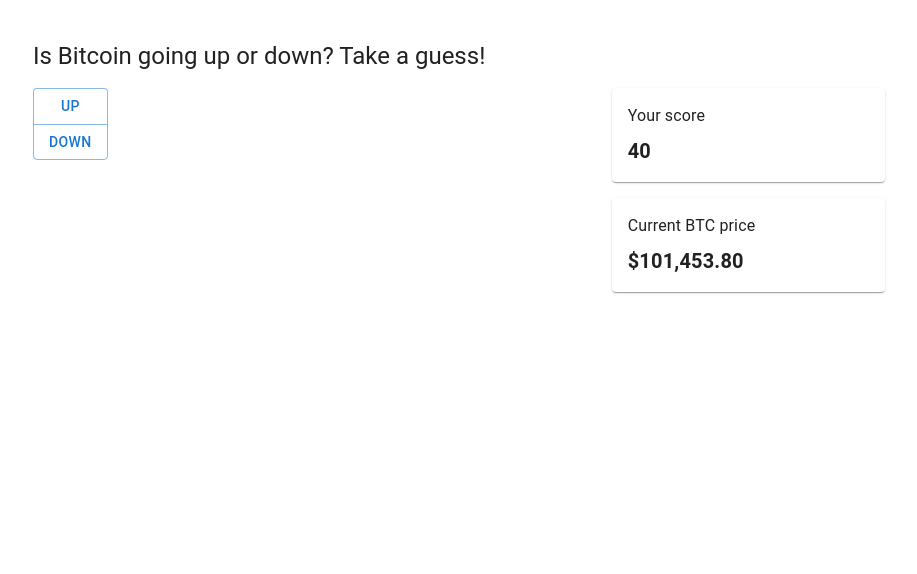
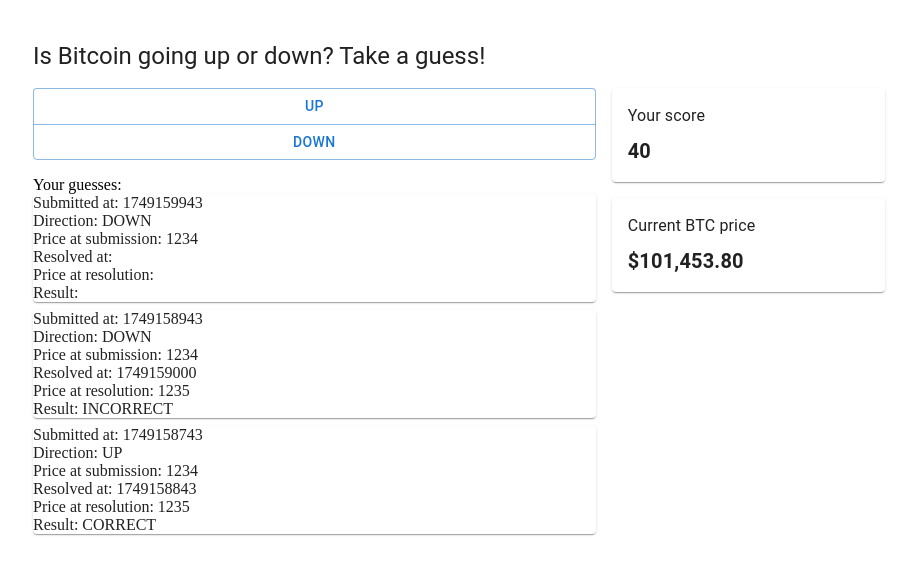
Before and after one commit to Iguana9735/place-your-bets, a React (Vite) app in the folder frontend/: page / in a window 1280 px wide. Shown: the top 574 px of the page, without its empty margins (181-1098 px from the left). Built offline with nearby package versions, Linux system fonts and the light colour scheme.

Commit message:
Crudely display guesses

```diff
--- a/frontend/src/App.tsx
+++ b/frontend/src/App.tsx
@@ -1,6 +1,7 @@
 import {Button, ButtonGroup, Container, Grid, Stack, styled,} from "@mui/material";
-import PriceDisplay from "./PriceDisplay.tsx";
-import ScoreDisplay from "./ScoreDisplay.tsx";
+import PriceDisplay from "./components/PriceDisplay.tsx";
+import ScoreDisplay from "./components/ScoreDisplay.tsx";
+import GuessList from "./components/GuessList.tsx";
 
 function App() {
 
@@ -15,7 +16,10 @@
                         <Title> Is Bitcoin going up or down? Take a guess! </Title>
                     </Grid>
                     <Grid size={8}>
-                        <GuessButtons/>
+                        <Stack spacing={2}>
+                            <GuessButtons/>
+                            <GuessList/>
+                        </Stack>
                     </Grid>
                     <Grid size={4}>
                         <Stack spacing={2}>
--- /dev/null
+++ b/frontend/src/components/GuessList.tsx
@@ -0,0 +1,56 @@
+import {Box, Paper, Stack} from "@mui/material";
+
+function GuessList() {
+
+    const guesses: Guess[] = [
+        {
+            id: "1",
+            submittedAt: 1749158743,
+            direction: "UP",
+            priceAtSubmission: 1234,
+            resolvedAt: 1749158843,
+            priceAtResolution: 1235,
+            result: "CORRECT"
+        },
+        {
+            id: "2",
+            submittedAt: 1749158943,
+            direction: "DOWN",
+            priceAtSubmission: 1234,
+            resolvedAt: 1749159000,
+            priceAtResolution: 1235,
+            result: "INCORRECT"
+        },
+        {
+            id: "3",
+            submittedAt: 1749159943,
+            direction: "DOWN",
+            priceAtSubmission: 1234,
+        },
+    ]
+
+    return (
+        <Box>
+            Your guesses:
+            <Stack spacing={1}>
+                <>
+                    {guesses.sort((a, b) => b.submittedAt - a.submittedAt)
+                        .map((guess: Guess) => (<GuessItem key={guess.id} guess={guess}/>))}
+                </>
+            </Stack>
+        </Box>
+    )
+}
+
+const GuessItem = ({guess}: { guess: Guess }) => {
+    return <Paper>
+        <div>Submitted at: {guess.submittedAt}</div>
+        <div>Direction: {guess.direction}</div>
+        <div>Price at submission: {guess.priceAtSubmission}</div>
+        <div>Resolved at: {guess.resolvedAt}</div>
+        <div>Price at resolution: {guess.priceAtResolution}</div>
+        <div>Result: {guess.result}</div>
+    </Paper>
+}
+
+export default GuessList
```
Also changed, not shown: frontend/src/model/Guess.ts (added, +9 -0 lines), frontend/src/components/PriceDisplay.tsx (renamed from frontend/src/PriceDisplay.tsx), frontend/src/components/ScoreDisplay.tsx (renamed from frontend/src/ScoreDisplay.tsx), frontend/src/components/ValueDisplay.tsx (renamed from frontend/src/ValueDisplay.tsx).
